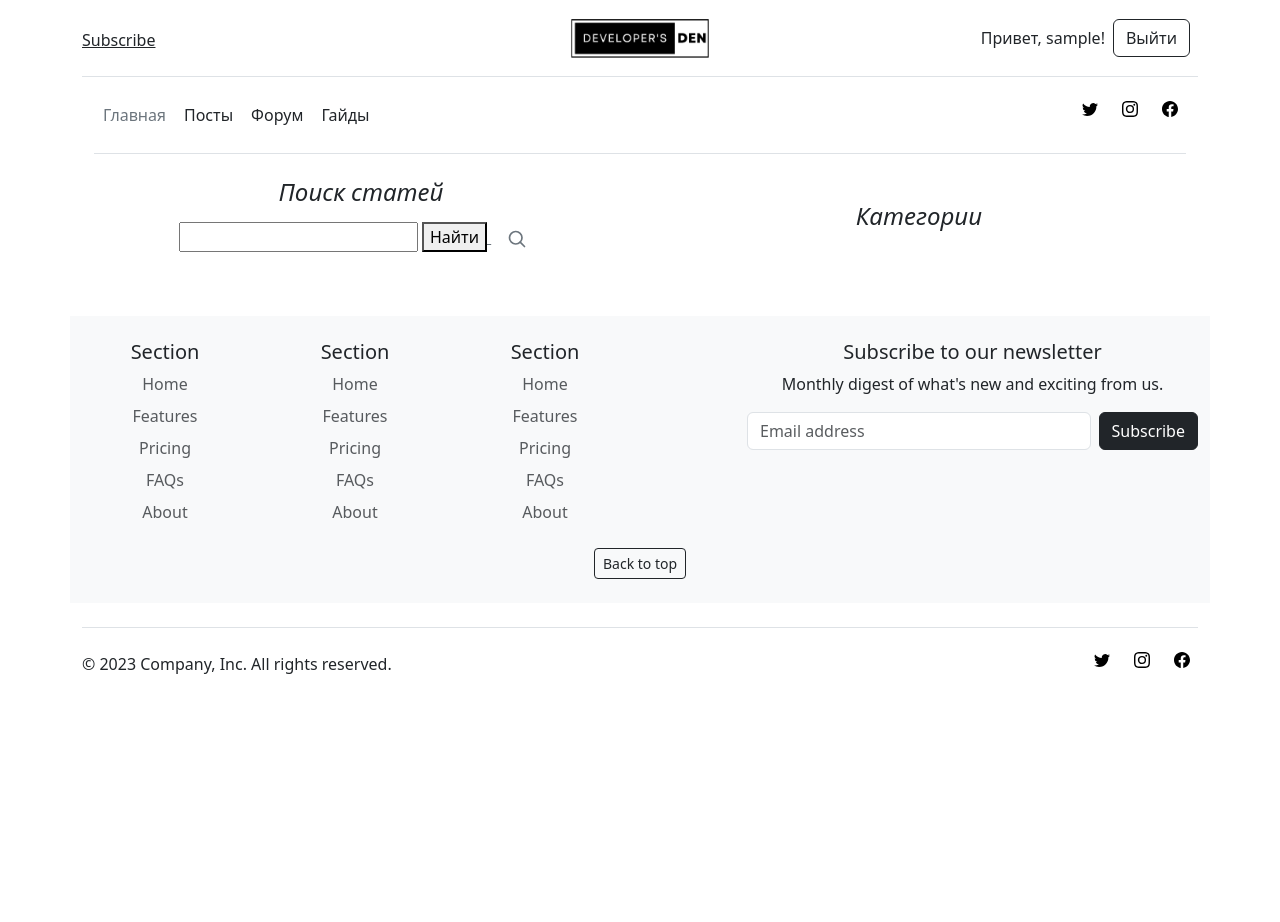
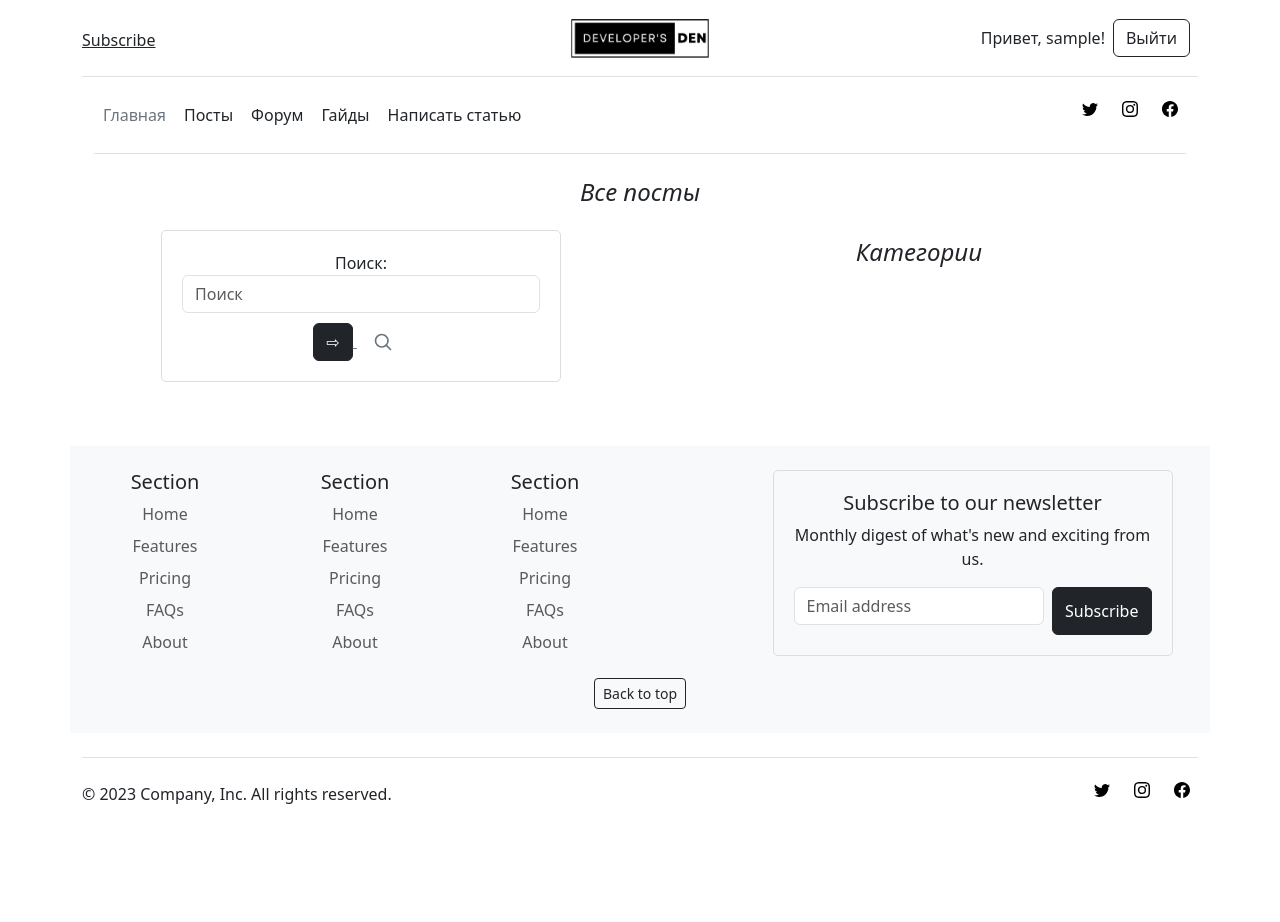
Before and after one commit to V1P7/BlogForDeveloper, a Django app: page /posts/ in a window 1280 px wide. Before the commit the page ends 674 px from the top, so only its background shows below. Run offline with Django 4.2, Linux system fonts and the light colour scheme; the visitor is signed in with stand-in values (Sample User, id 1); data that the repository does not hold is empty.

Commit message:
Add form and view "Add post"

```diff
--- a/Blog/forms.py
+++ b/Blog/forms.py
@@ -1,24 +1,40 @@
 from django import forms
 from django.contrib.auth.forms import UserCreationForm, AuthenticationForm
 from django.contrib.auth.models import User
+from .models import Post
 
 class RegistrationForm(UserCreationForm):
-	email = forms.EmailField(label = 'Почта')
-	username = forms.CharField(label = 'Никнейм')
-	password1 = forms.CharField(label = 'Пароль', widget = forms.PasswordInput)
-	password2 = forms.CharField(label = 'Подтвердите пароль', widget = forms.PasswordInput)
+    email = forms.EmailField(label='Почта', widget=forms.TextInput(attrs={'class': 'form-control', 'placeholder': 'Почта'}))
+    username = forms.CharField(label='Логин', widget=forms.TextInput(attrs={'class': 'form-control', 'placeholder': 'Логин'}))
+    password1 = forms.CharField(label='Пароль', widget=forms.PasswordInput(attrs={'class': 'form-control', 'placeholder': 'Пароль'}))
+    password2 = forms.CharField(label='Подтвердите пароль', widget=forms.PasswordInput(attrs={'class': 'form-control', 'placeholder': 'Подтвердите пароль'}))
 
-	class Meta:
-		model = User
-		fields = ['email', 'username', 'password1', 'password2']
+    class Meta:
+        model = User
+        fields = ['username', 'email', 'password1', 'password2']
 
 
 class LoginForm(AuthenticationForm):
-	username = forms.CharField(
-		widget = forms.TextInput(attrs = {'class': 'form-control', 'placeholder': 'Имя пользователя'})
-	)
-	password = forms.CharField(
-		widget = forms.PasswordInput(attrs = {'class': 'form-control', 'placeholder': 'Пароль'})
-	)
+	username = forms.CharField(label='Логин', widget = forms.TextInput(attrs = {'class': 'form-control', 'placeholder': 'Логин'}))
+	password = forms.CharField(label='Пароль', widget = forms.PasswordInput(attrs = {'class': 'form-control', 'placeholder': 'Пароль'}))
 class PostSearchForm(forms.Form):
-	search_query = forms.CharField(label = '', max_length = 100)
+	search_query = forms.CharField(label='Поиск', max_length=100, widget=forms.TextInput(attrs={'class': 'form-control', 'placeholder': 'Поиск'}))
+
+class PostForm(forms.ModelForm):
+	class Meta:
+		model = Post
+		fields = ['title', 'content', 'photo', 'read_time', 'categories']
+
+	def __init__(self, *args, **kwargs):
+		self.user = kwargs.pop('user', None)
+		super().__init__(*args, **kwargs)
+		self.fields['title'].widget.attrs.update({'class': 'form-control', 'placeholder': 'Оглавление'})
+		self.fields['content'].widget.attrs.update({'class': 'form-control', 'placeholder': 'Содержание поста'})
+		self.fields['photo'].widget.attrs.update({'class': 'form-control'})
+		self.fields['read_time'].widget.attrs.update({'class': 'form-control', 'placeholder': 'Время прочтения в минутах'})
+		self.fields['categories'].widget.attrs.update({'class': 'form-control'})
+
+	def save(self, commit=True):
+		if self.user:
+			self.instance.author = self.user
+		return super().save(commit=commit)
--- a/Blog/urls.py
+++ b/Blog/urls.py
@@ -1,6 +1,6 @@
 from django.urls import path
 from . import views
-from .views import user_posts, posts_by_category, RegisterUser, LoginUser, logout_user
+from .views import user_posts, posts_by_category, RegisterUser, LoginUser, logout_user, create_post
 
 urlpatterns = [
 	path('', views.index, name = 'index'),
@@ -10,6 +10,8 @@ urlpatterns = [
 	path('posts/<slug:slug>', views.post_detail, name = 'post_detail'),
 	path('user/posts/<int:user_id>/', user_posts, name='user_posts'),
 	path('category/<int:category_id>/', posts_by_category, name='posts_by_category'),
+	path('create_post/', create_post, name='create_post'),
+
 	path('login/', LoginUser.as_view(), name='login'),
 	path('register/', RegisterUser.as_view(), name='register'),
 	path('logout/', logout_user, name='logout'),
--- a/Blog/views.py
+++ b/Blog/views.py
@@ -1,4 +1,5 @@
 from django.contrib.auth import logout
+from django.contrib.auth.decorators import login_required
 from django.contrib.auth.models import User
 from django.contrib.auth.views import LoginView
 from django.shortcuts import render, get_object_or_404, redirect
@@ -7,7 +8,7 @@ from django.urls import reverse_lazy
 from django.views.generic import CreateView
 from django.db import models
 
-from .forms import RegistrationForm, PostSearchForm
+from .forms import RegistrationForm, PostSearchForm, LoginForm, PostForm
 from .models import Post, Category
 
 def index(request):
@@ -21,7 +22,7 @@ def posts(request):
     posts = Post.objects.all()
     categories = Category.objects.all()
     # paginator = Paginator(posts, 6)  # Показывать по 6 объектов на странице
-    title = 'Поиск статей'
+    title = 'Все посты'
     # page_number = request.GET.get('page')
     # page_obj = paginator.get_page(page_number)
 
@@ -75,10 +76,25 @@ class RegisterUser(CreateView):
 
 class LoginUser(LoginView):
     template_name = 'Blog/Additional/login.html'
-
+    form_class = LoginForm
     def get_success_url(self):
         return reverse_lazy('index')
 
 def logout_user(request):
     logout(request)
     return redirect('login')
+
+@login_required
+def create_post(request):
+    # title = 'Написать статью'
+    if request.method == 'POST':
+        form = PostForm(request.POST, request.FILES, user=request.user)
+        if form.is_valid():
+            form.instance.author = request.user
+            form.save()
+            return redirect('posts')
+    else:
+        form = PostForm(user=request.user)
+
+        # context = {'title': title, 'form': form}
+        return render(request, 'Blog/Additional/create_post.html', {'form': form})
--- a/static/css/index.css
+++ b/static/css/index.css
@@ -1,3 +1,15 @@
 :root {
   --bs-white: #ffffff;
 }
+
+form {
+    max-width: 400px;
+    margin: 0 auto;
+    padding: 20px;
+    border: 1px solid #ddd;
+    border-radius: 5px;
+}
+
+form .form-control {
+    margin-bottom: 10px;
+}
--- a/templates/Blog/Info/posts.html
+++ b/templates/Blog/Info/posts.html
@@ -4,14 +4,14 @@
 
   <section class="text-center container">
     <div class="row">
-
+        <h4 class="fst-italic">{{ title }}</h4>
         <div class="col-lg-6 mx-auto">
-            <h4 class="fst-italic">{{ title }}</h4>
             <p class="lead text-body-secondary"></p>
             <p>
             <form method="GET">
-                    {{ form }}<a class="link-secondary" href="#" aria-label="Search"><button type="submit">Найти</button>
-                <svg xmlns="http://www.w3.org/2000/svg" width="20" height="20" fill="none" stroke="currentColor" stroke-linecap="round" stroke-linejoin="round" stroke-width="2" class="mx-3" role="img" viewBox="0 0 24 24"><title>Search</title><circle cx="10.5" cy="10.5" r="7.5"/><path d="M21 21l-5.2-5.2"/></svg></a>
+                    {{ form }}
+                <a class="link-secondary" href="#" aria-label="Search"><button class="btn btn-dark" type="submit">⇨</button>
+                <svg xmlns="http://www.w3.org/2000/svg" width="20" height="20" fill="none" stroke="currentColor" stroke-linecap="round" stroke-linejoin="round" stroke-width="2" class="mx-3" role="img" viewBox="0 0 24 24"><circle cx="10.5" cy="10.5" r="7.5"/><path d="M21 21l-5.2-5.2"/></svg></a>
             </form>
             </p>
         </div>
@@ -47,7 +47,7 @@
               <p class="card-text">{{ post.content | slice:":100"}}...</p>
               <div class="d-flex justify-content-between align-items-center">
                 <div class="btn-group">
-                  <a class="btn btn-dark" type="button" href="{% url 'post_detail' slug=post.slug %}" >⇨</a>
+                  <a class="btn btn-dark" type="button" href="{% url 'post_detail' slug=post.slug %}">⇨</a>
                 </div>
                     <small class="text-body-secondary">{{ post.read_time }} мин</small>
                     <small class="text-body-secondary">{{ post.publish_date }}</small>
--- a/templates/Blog/Main/base.html
+++ b/templates/Blog/Main/base.html
@@ -134,6 +134,11 @@
         <li><a href="{% url 'posts' %}" class="btn btn-outline px-2">Посты</a></li>
         <li><a href="{% url 'forum' %}" class="btn btn-outline px-2">Форум</a></li>
         <li><a href="{% url 'guides' %}" class="btn btn-outline px-2">Гайды</a></li>
+
+        {% if user.is_authenticated %}
+            <li><a href="{% url 'create_post' %}" class="btn btn-outline px-2">Написать статью</a></li>
+        {% endif %}
+
     </ul>
     <ul class="list-unstyled d-flex my-2">
             <li class="ms-3"><a class="link-body-emphasis" href="#"><svg class="bi" width="24" height="24"><path d="M5.026 15c6.038 0 9.341-5.003 9.341-9.334 0-.14 0-.282-.006-.422A6.685 6.685 0 0 0 16 3.542a6.658 6.658 0 0 1-1.889.518 3.301 3.301 0 0 0 1.447-1.817 6.533 6.533 0 0 1-2.087.793A3.286 3.286 0 0 0 7.875 6.03a9.325 9.325 0 0 1-6.767-3.429 3.289 3.289 0 0 0 1.018 4.382A3.323 3.323 0 0 1 .64 6.575v.045a3.288 3.288 0 0 0 2.632 3.218 3.203 3.203 0 0 1-.865.115 3.23 3.23 0 0 1-.614-.057 3.283 3.283 0 0 0 3.067 2.277A6.588 6.588 0 0 1 .78 13.58a6.32 6.32 0 0 1-.78-.045A9.344 9.344 0 0 0 5.026 15z"/></svg></a></li>
--- a/templates/Blog/Main/index.html
+++ b/templates/Blog/Main/index.html
@@ -1,6 +1,7 @@
 {% extends 'Blog/Main/base.html' %}
 
 {% block content %}
+    <h4>Самый залайканый пост</h4>
     <div class="p-4 p-md-5 mb-4 rounded text-body-emphasis bg-body-secondary">
     <div class="col-lg-6 px-0">
       <h1 class="display-4 fst-italic">Title of a longer featured blog post</h1>
@@ -10,6 +11,7 @@
   </div>
 
   <div class="row mb-2">
+  <h4>Последние опубликованные посты</h4>
     <div class="col-md-6">
       <div class="row g-0 border rounded overflow-hidden flex-md-row mb-4 shadow-sm h-md-250 position-relative">
         <div class="col p-4 d-flex flex-column position-static">
@@ -182,7 +184,7 @@
         </div>
 
         <div>
-          <h4 class="fst-italic">Recent posts</h4>
+          <h4 class="fst-italic">Самые залайканные</h4>
           <ul class="list-unstyled">
             <li>
               <a class="d-flex flex-column flex-lg-row gap-3 align-items-start align-items-lg-center py-3 link-body-emphasis text-decoration-none border-top" href="#">
```
Also changed, not shown: templates/Blog/Additional/create_post.html (added, +9 -0 lines), templates/Blog/Additional/post_search.html (deleted, +0 -23 lines), media/media/2023/post_LOvoN8i.jpg (added), media/media/2023/post_zfivTxb.jpg (added).
